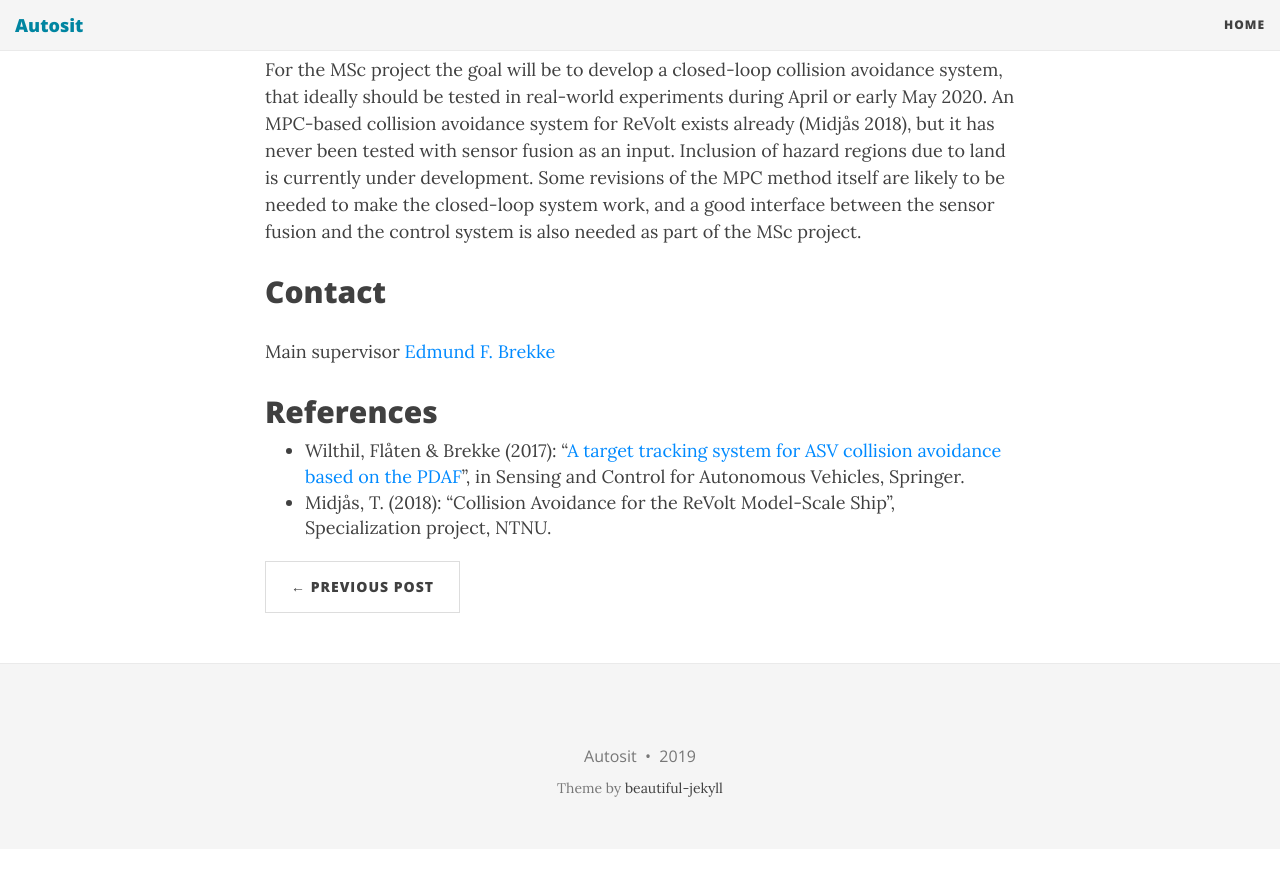
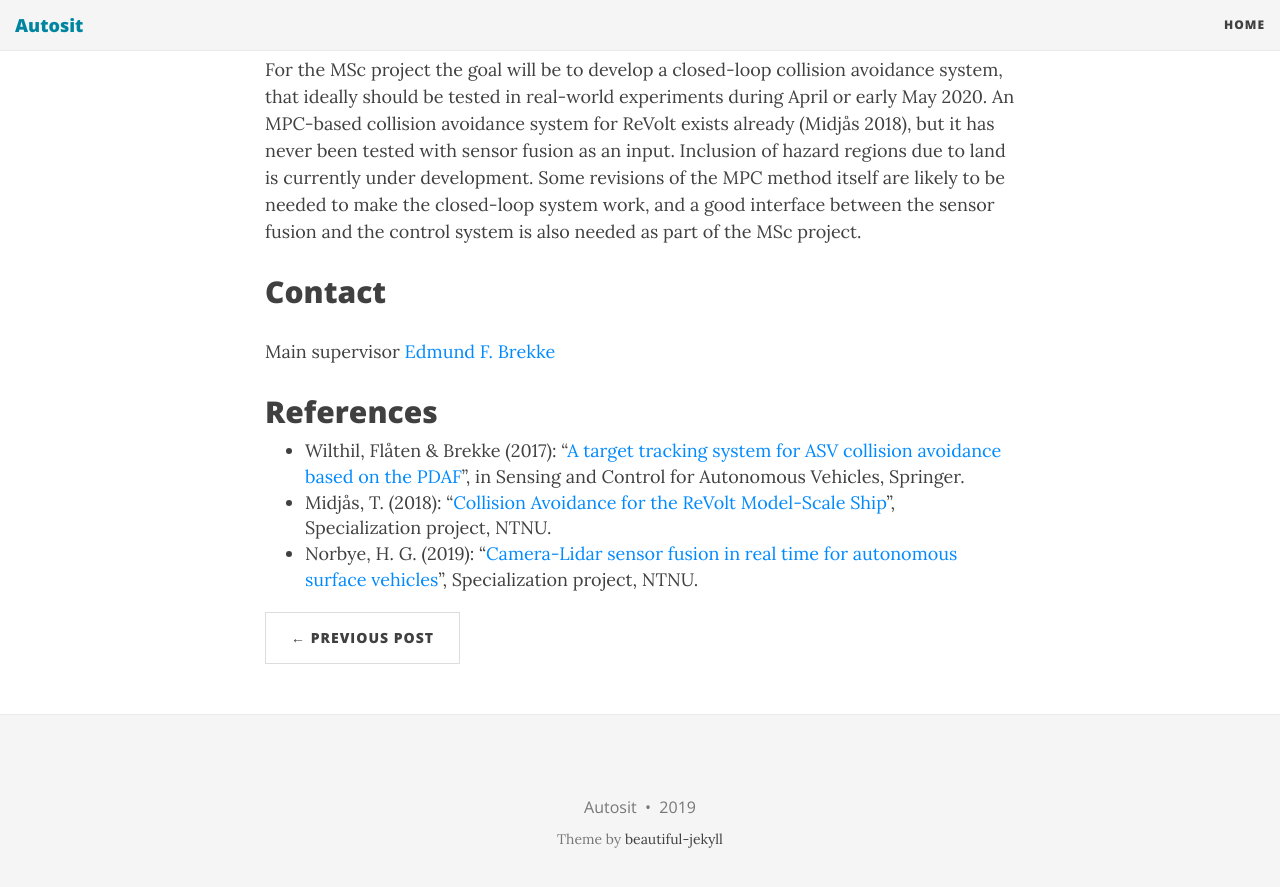
Before and after one commit to autosit/autosit.github.io, a Jekyll site: the page built from _posts/2019-04-26-revolt-sf.md, in a window 1280 px wide and 900 px high, scrolled down 2195 px. Shown: the top 887 px of the window. Built offline with Jekyll 4.4.1, drawn with Linux system fonts in a browser that asks for light colours; nearby versions of some CDN libraries; before the commit the page ends 3044 px from its top, so only the background shows below that.

Commit message:
more on revolt sf

```diff
--- a/_posts/2019-04-26-revolt-sf.md
+++ b/_posts/2019-04-26-revolt-sf.md
@@ -40,6 +40,9 @@ Main supervisor [Edmund F. Brekke](http://www.ntnu.no/ansatte/edmundfo)
 ## References
 
 * Wilthil, Flåten & Brekke (2017): "[A target tracking system for ASV collision avoidance based on the PDAF]", in Sensing and Control for Autonomous Vehicles, Springer.
-* Midjås, T. (2018): "Collision Avoidance for the ReVolt Model-Scale Ship", Specialization project, NTNU.
+* Midjås, T. (2018): "[Collision Avoidance for the ReVolt Model-Scale Ship]", Specialization project, NTNU.
+* Norbye, H. G. (2019): "[Camera-Lidar sensor fusion in real time for autonomous surface vehicles]", Specialization project, NTNU.
 
 [A target tracking system for ASV collision avoidance based on the PDAF]: https://link.springer.com/book/10.1007/978-3-319-55372-6
+[Camera-Lidar sensor fusion in real time for autonomous surface vehicles]: http://folk.ntnu.no/edmundfo/msc2019-2020/norbye-lidar-camera-reduced.pdf
+[Collision Avoidance for the ReVolt Model-Scale Ship]: http://folk.ntnu.no/edmundfo/msc2019-2020/midjaas-colav-revolt.pdf
```
